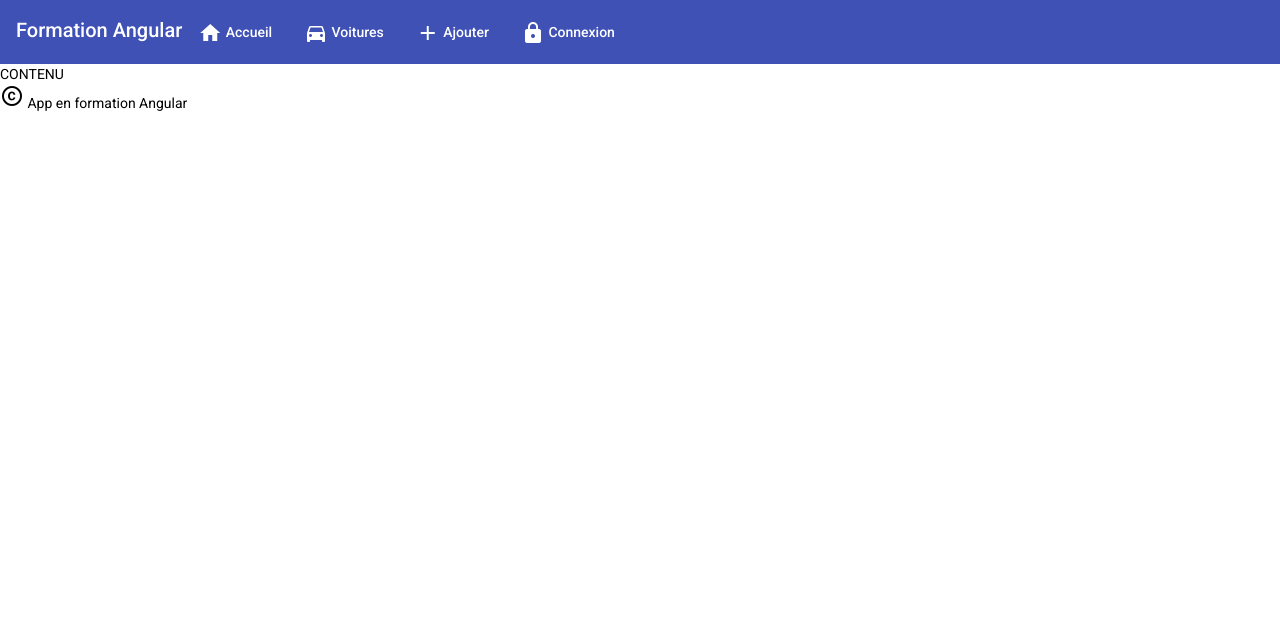
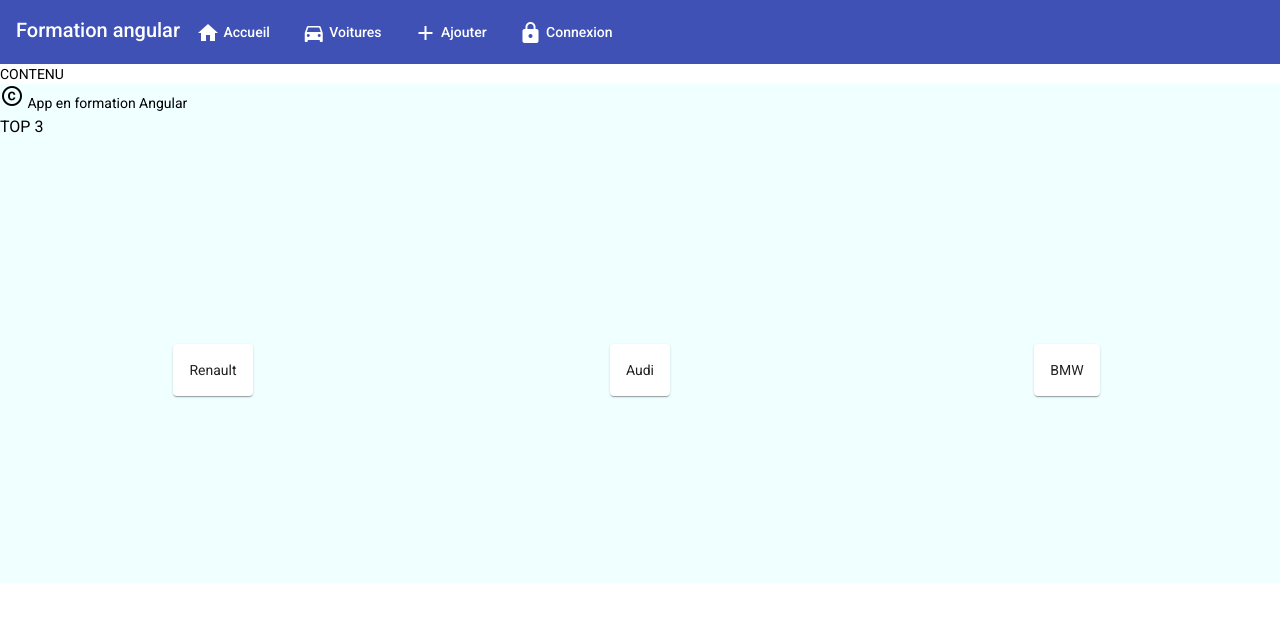
Before and after one commit to bart120/angular1020, an Angular app: page / in a window 1280 px wide. Shown: the top 622 px of the page. Built offline with nearby package versions, Linux system fonts and the light colour scheme.

Commit message:
template ngfor

```diff
--- a/src/app/app.component.html
+++ b/src/app/app.component.html
@@ -1,6 +1,6 @@
 <mat-toolbar color="primary">
   <div>
-    <span>Formation Angular</span>
+    <span>{{title}}</span>
     <a mat-button>
       <mat-icon>home</mat-icon>
       Accueil
--- a/src/app/app.component.ts
+++ b/src/app/app.component.ts
@@ -6,5 +6,5 @@ import { Component } from '@angular/core';
   styleUrls: ['./app.component.css']
 })
 export class AppComponent {
-  title = 'angular1020';
+  title = 'Formation angular';
 }
--- a/src/app/shared/footer/footer.component.html
+++ b/src/app/shared/footer/footer.component.html
@@ -1,4 +1,12 @@
 <footer>
     <mat-icon>copyright</mat-icon>
     App en formation Angular
+    <div>
+        <h3>TOP {{marks?.length}}</h3>
+        <mat-grid-list cols="{{marks?.length}}">
+            <mat-grid-tile *ngFor="let mark of marks">
+                <mat-card>{{mark?.name}}</mat-card>
+            </mat-grid-tile>
+        </mat-grid-list>
+    </div>
 </footer>
--- a/src/app/shared/footer/footer.component.ts
+++ b/src/app/shared/footer/footer.component.ts
@@ -5,7 +5,16 @@ import { Component, OnInit } from '@angular/core';
     templateUrl: './footer.component.html'
 })
 export class FooterComponent implements OnInit {
+
+    marks = null;
+
     constructor() { }
 
-    ngOnInit(): void { }
+    ngOnInit(): void {
+        this.marks = [
+            { name: 'Renault' },
+            { name: 'Audi' },
+            { name: 'BMW' }
+        ];
+    }
 }
--- a/src/app/shared/shared.module.ts
+++ b/src/app/shared/shared.module.ts
@@ -2,6 +2,8 @@ import { NgModule } from '@angular/core';
 import { CommonModule } from '@angular/common';
 import { FooterComponent } from './footer/footer.component';
 import { MatIconModule } from '@angular/material/icon';
+import { MatGridListModule } from '@angular/material/grid-list';
+import { MatCardModule } from '@angular/material/card';
 
 @NgModule({
     declarations: [
@@ -9,7 +11,9 @@ import { MatIconModule } from '@angular/material/icon';
     ],
     imports: [
         CommonModule,
-        MatIconModule
+        MatIconModule,
+        MatGridListModule,
+        MatCardModule
     ],
     exports: [
         FooterComponent
--- a/src/styles.css
+++ b/src/styles.css
@@ -2,3 +2,7 @@
 
 html, body { height: 100%; }
 body { margin: 0; font-family: Roboto, "Helvetica Neue", sans-serif; }
+
+footer{
+    background-color: azure;
+}
```
